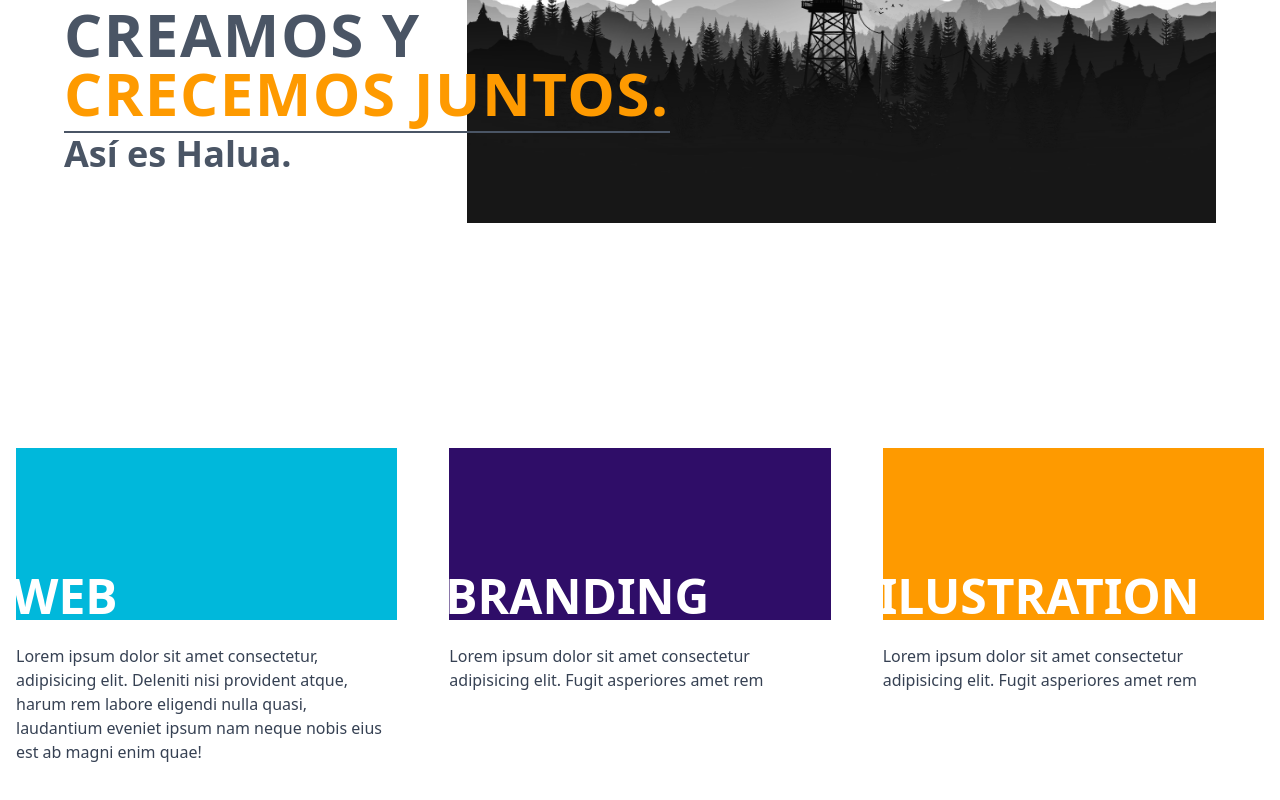
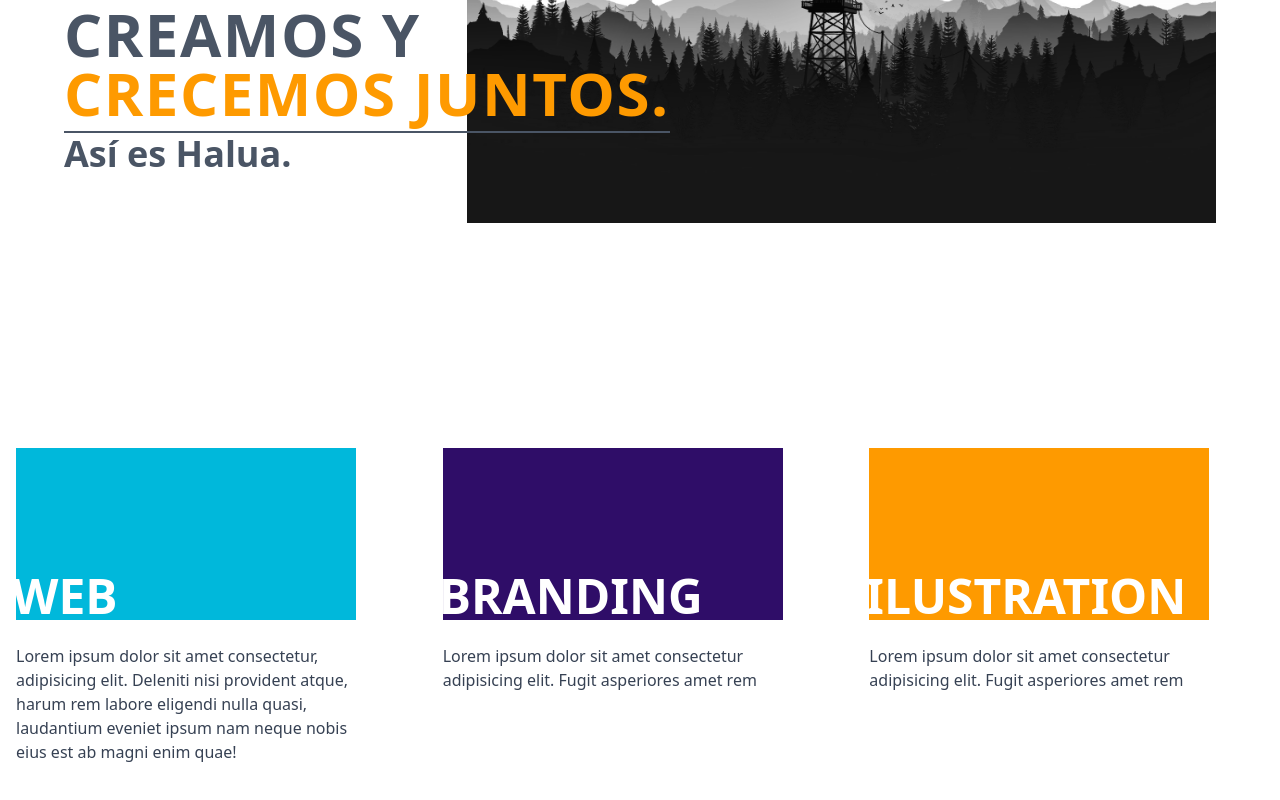
Before and after one commit to Halua-Studio/Web_Halua, a React (Vite) app: page / in a window 1280 px wide. Shown: the part 252-1052 px from the top of the page. Built offline with nearby package versions, Linux system fonts and the light colour scheme.

Commit message:
Comenzando Section 2 y Cards

```diff
--- a/src/Home/Cards.jsx
+++ b/src/Home/Cards.jsx
@@ -2,7 +2,7 @@
 
 const Card = (props) => {
   return (
-    <div className="flex flex-col h-full">
+    <div className="flex flex-col h-full w-85">
         <div className={`relative h-43 ${props.BackgroundColor}` }>
             <h2 className="absolute bottom-0 left-0 text-white font-bold text-5xl -ml-1">{props.title}</h2>
         </div>
@@ -16,7 +16,7 @@
 const CardSection = () => {
   return (
     <section className="container mx-auto my-42 px-4 py-8">
-      <div className="grid grid-cols-3 gap-13">
+      <div className="grid grid-cols-3 gap-8">
         <Card
             BackgroundColor="bg-cyan-500"
             title="WEB"
```
